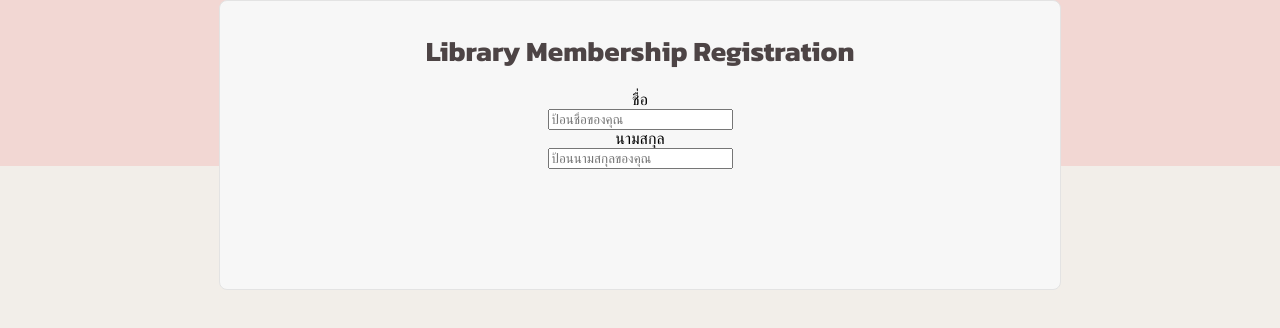
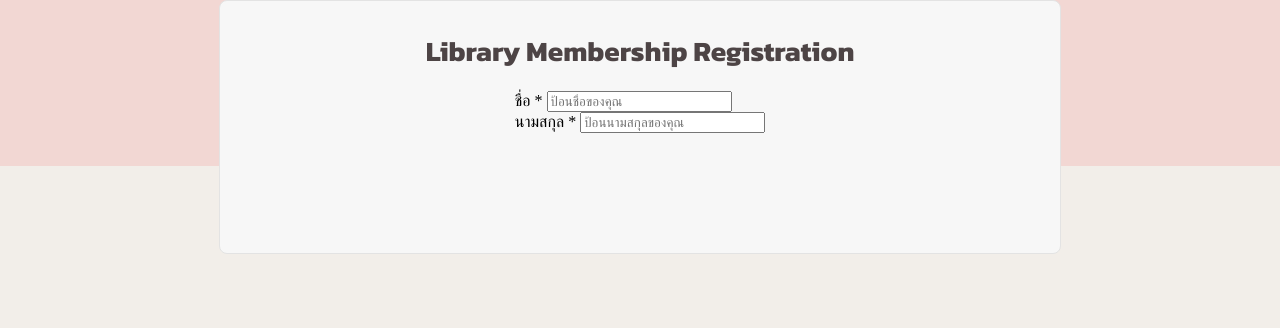
Before and after one commit to napatratanametawong/6709616475_LibraryMembershipApplicationForm, a plain HTML site: page index.html in a window 1280 px wide. Shown: the part 154-482 px from the top of the page. Drawn offline with Linux system fonts and the light colour scheme; a web font is replaced by a local one.

Commit message:
index.html : group in div & add *

```diff
--- a/index.html
+++ b/index.html
@@ -16,10 +16,17 @@
     <form>
         <h1>Library Membership Registration</h1>
 
-        <label>ชื่อ</label>
-        <input type="text" placeholder="ป้อนชื่อของคุณ" id="firstname-th" name="firstname-th" required>
-        <label>นามสกุล</label>
-        <input type="text" placeholder="ป้อนนามสกุลของคุณ" id="lastname-th" name="lastname-th" required>
+        <div>
+            <div>
+                <label>ชื่อ <span>*</span></label>
+                <input type="text" placeholder="ป้อนชื่อของคุณ" id="firstname-th" name="firstname-th" required>
+            </div>
+            <div>
+                <label>นามสกุล <span>*</span></label>
+                <input type="text" placeholder="ป้อนนามสกุลของคุณ" id="lastname-th" name="lastname-th" required>
+            </div>
+        </div>
+
     </form>
 </body>
 </html>
```
